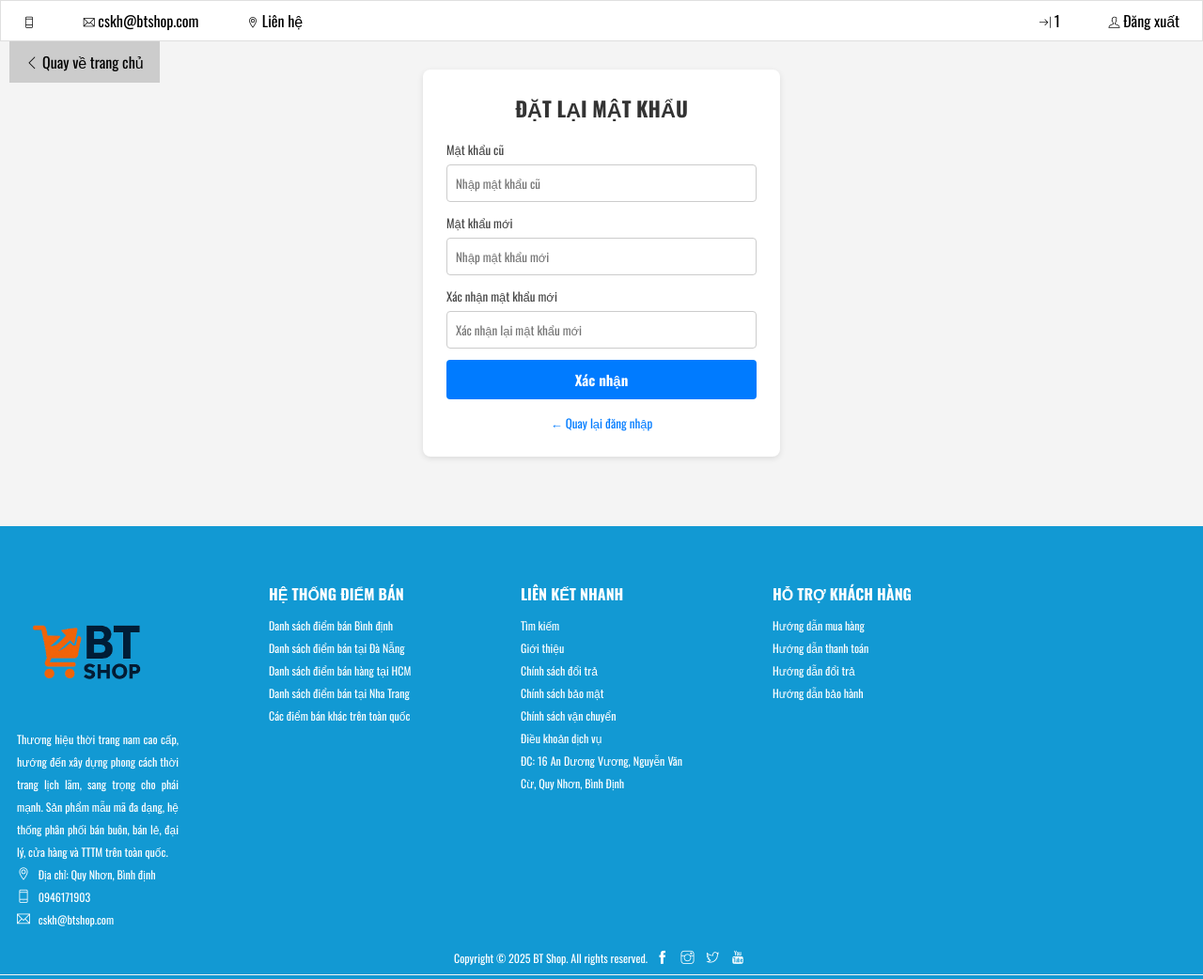
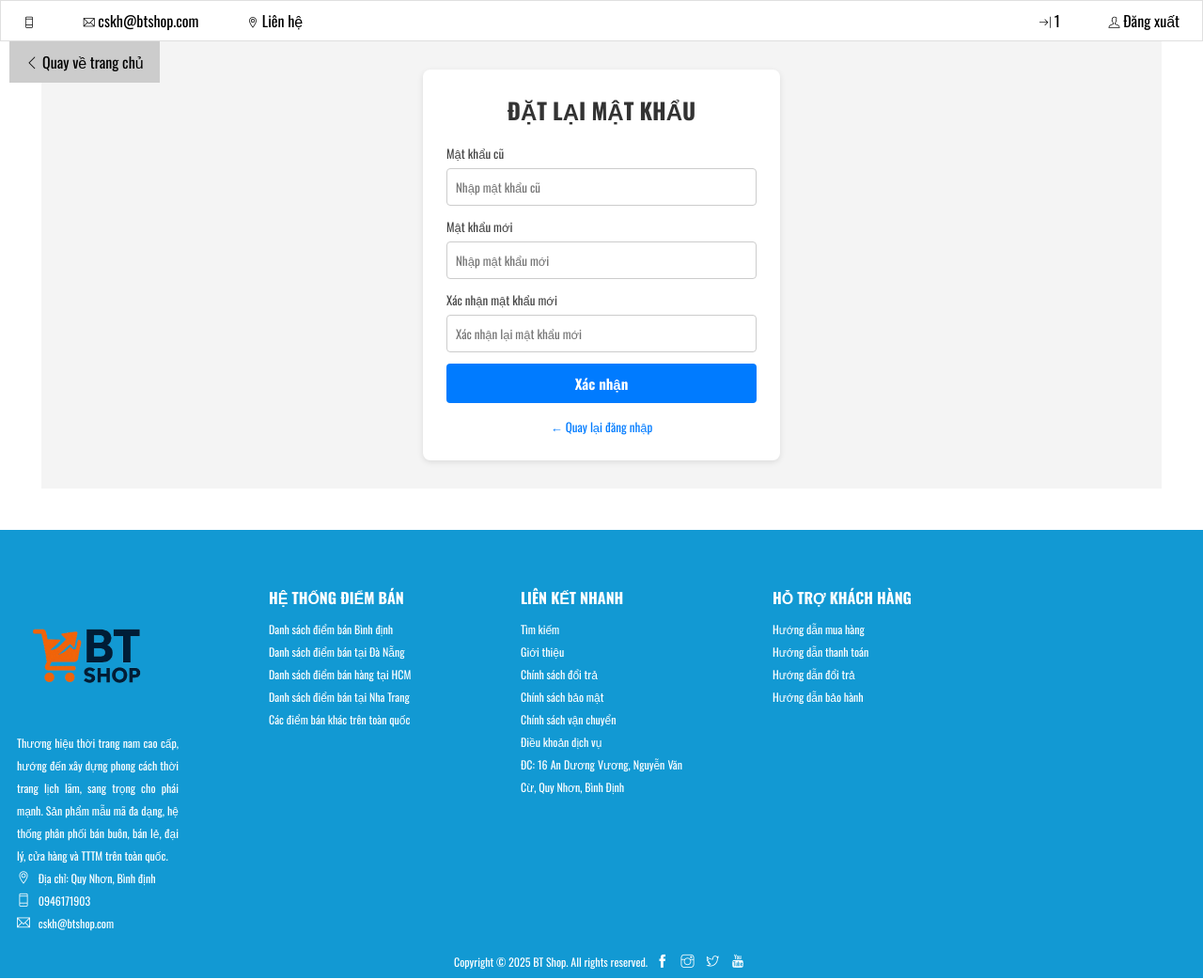
Before and after one commit to san24022005/source-code, a PHP site: page /reset-password.php in a window 1280 px wide. Shown: the whole page at 94% size. Run offline with PHP 8.4, Linux system fonts and the light colour scheme; the visitor is signed in with stand-in values (Sample User, id 1); some web fonts are replaced.

Commit message:
sua lai file reset pass

```diff
--- a/accsets/css/login.css
+++ b/accsets/css/login.css
@@ -155,3 +155,90 @@ form input {
         margin: 0 auto;
     }
 }
+
+/* END : REGISTER */
+
+/* START : RESET PASS */
+
+#reset-pass {
+    margin: 44px;
+    flex: 1;
+    display: flex;
+    justify-content: center;
+    align-items: center;
+    padding: 30px 15px;
+    background-color: #f4f4f4;
+}
+
+#reset-pass .form-container {
+    background-color: #ffffff;
+    padding: 25px;
+    border-radius: 8px;
+    box-shadow: 0 2px 6px rgba(0, 0, 0, 0.1);
+    width: 100%;
+    max-width: 380px;
+}
+
+#reset-pass .form-container h2 {
+    text-align: center;
+    margin-bottom: 18px;
+    color: #333;
+    font-size: 24px;
+}
+
+#reset-pass .form-container form {
+    display: flex;
+    flex-direction: column;
+}
+
+#reset-pass .form-container label {
+    margin-bottom: 6px;
+    color: #444;
+    font-size: 13px;
+}
+
+#reset-pass .form-container input {
+    padding: 9px;
+    margin-bottom: 12px;
+    border: 1px solid #ccc;
+    border-radius: 4px;
+    font-size: 13px;
+    transition: border-color 0.2s;
+}
+
+#reset-pass .form-container input:focus {
+    border-color: var(--main-bg1-color);
+    outline: none;
+}
+
+#reset-pass .form-container button {
+    background-color: #007bff;
+    color: white;
+    padding: 10px;
+    border: none;
+    border-radius: 4px;
+    cursor: pointer;
+    font-size: 15px;
+    transition: background-color 0.2s;
+}
+
+#reset-pass .form-container button:hover {
+    background-color: #0056b3;
+}
+
+#reset-pass .link {
+    text-align: center;
+    margin-top: 12px;
+}
+
+#reset-pass .link a {
+    color: #007bff;
+    text-decoration: none;
+    font-size: 13px;
+}
+
+#reset-pass .link a:hover {
+    text-decoration: underline;
+}
+
+/* END : RESET PASS */
--- a/reset-password.css
+++ /dev/null
@@ -1,106 +0,0 @@
-body {
-    margin: 0;
-    padding: 0;
-    background-color: #f4f4f4;
-    display: flex;
-    flex-direction: column;
-    min-height: 100vh;
-}
-
-.left {
-    background-color: #0056b3;
-    color: white;
-    text-align: center;
-    padding: 20px;
-}
-
-.left h1 {
-    margin: 10px 0;
-    font-size: 22px;
-}
-
-.left p {
-    margin: 5px 0;
-    font-size: 14px;
-}
-
-.right {
-    margin: 44px;
-    flex: 1;
-    display: flex;
-    justify-content: center;
-    align-items: center;
-    padding: 30px 15px;
-    background-color: #f4f4f4;
-}
-
-.form-container {
-    background-color: #ffffff;
-    padding: 25px;
-    border-radius: 8px;
-    box-shadow: 0 2px 6px rgba(0, 0, 0, 0.1);
-    width: 100%;
-    max-width: 380px;
-}
-
-.form-container h2 {
-    text-align: center;
-    margin-bottom: 18px;
-    color: #333;
-    font-size: 22px;
-}
-
-.form-container form {
-    display: flex;
-    flex-direction: column;
-}
-
-.form-container label {
-    margin-bottom: 6px;
-    color: #444;
-    font-size: 13px;
-}
-
-.form-container input {
-    padding: 9px;
-    margin-bottom: 12px;
-    border: 1px solid #ccc;
-    border-radius: 4px;
-    font-size: 13px;
-    transition: border-color 0.2s;
-}
-
-.form-container input:focus {
-    border-color: #007bff;
-    outline: none;
-}
-
-.form-container button {
-    background-color: #007bff;
-    color: white;
-    padding: 10px;
-    border: none;
-    border-radius: 4px;
-    cursor: pointer;
-    font-size: 15px;
-    transition: background-color 0.2s;
-}
-
-.form-container button:hover {
-    background-color: #0056b3;
-}
-
-.link {
-    text-align: center;
-    margin-top: 12px;
-}
-
-.link a {
-    color: #007bff;
-    text-decoration: none;
-    font-size: 13px;
-}
-
-.link a:hover {
-    text-decoration: underline;
-}
--- a/reset-password.php
+++ b/reset-password.php
@@ -53,8 +53,8 @@ if ($_SERVER['REQUEST_METHOD'] === 'POST') {
     <meta name="viewport" content="width=device-width, initial-scale=1">
     <title>BT SHOP - Đặt lại mật khẩu</title>
     <link rel="stylesheet" href="./accsets/css/main.css">
-    <link rel="stylesheet" href="accsets/css/base.css">
-    <link rel="stylesheet" href="reset-password.css">
+    <link rel="stylesheet" href="./accsets/css/base.css">
+    <link rel="stylesheet" href="./accsets/css/login.css">
     <link rel="stylesheet" href="./accsets/fonts/themify-icons/themify-icons.css">
 </head>
 <body>
@@ -63,7 +63,7 @@ if ($_SERVER['REQUEST_METHOD'] === 'POST') {
     load_top();
     load_backbtn();
     ?>
-  <div class="right">
+    <div id="reset-pass">
         <div class="form-container">
             <h2>ĐẶT LẠI MẬT KHẨU</h2>
             <form action="#" method="post">
```
Also changed, not shown: search.php (+1 -7 lines). Lines whose indentation alone changed are shown as unchanged.
